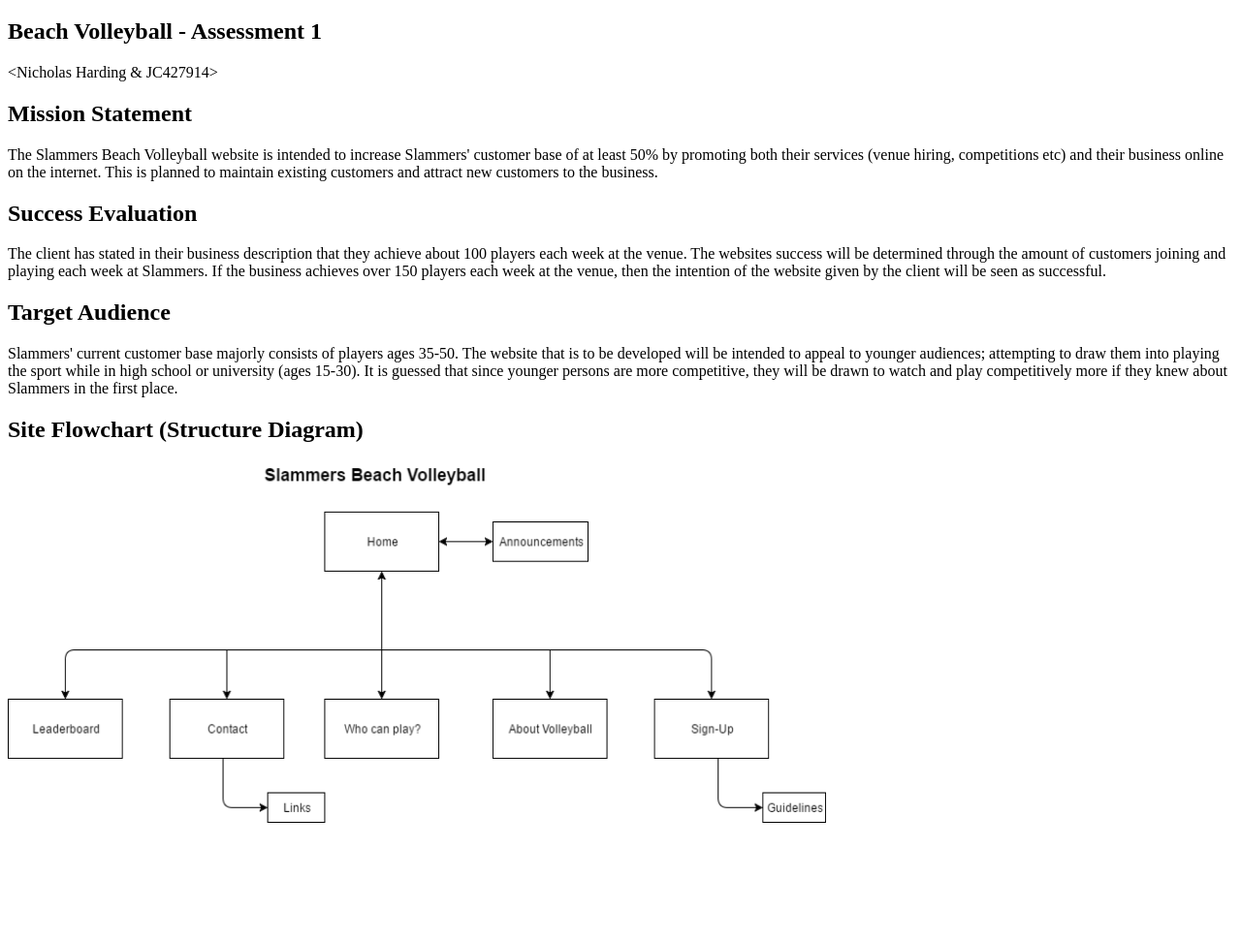
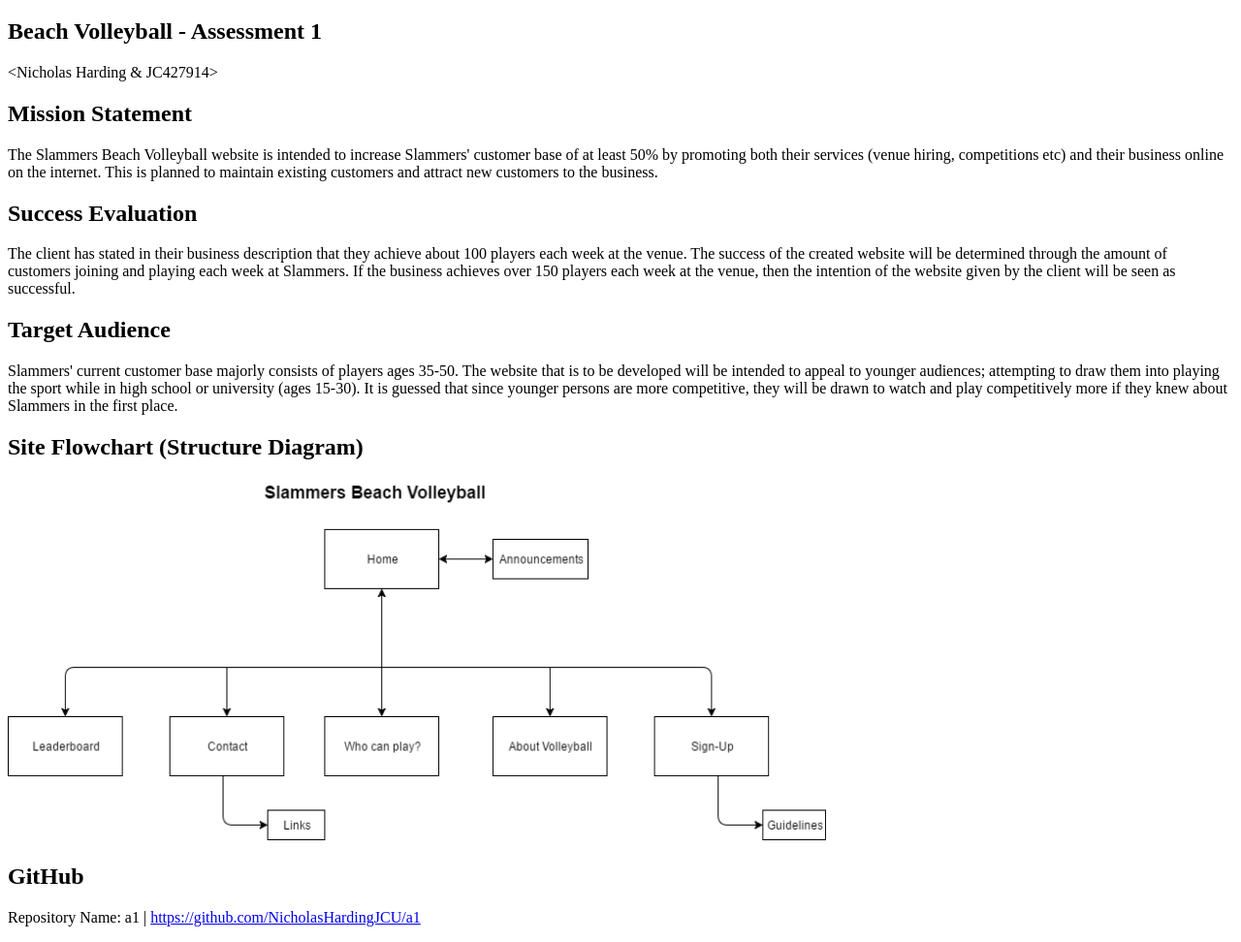
Before and after one commit to NicholasHardingJCU/a1, a plain HTML site: page plan.html in a window 1280 px wide. Shown: the part 61-1033 px from the top of the page at 97% size. Before the commit the page ends 926 px from the top, so only its background shows below. Drawn offline with Linux system fonts and the light colour scheme.

Commit message:
edits
edit edit

```diff
--- a/plan.html
+++ b/plan.html
@@ -1,8 +1,9 @@
-<!DOCTYPE HTML PUBLIC "-//W3C//DTD HTML 4.01 Transitional//EN" "http://www.w3.org/TR/html4/loose.dtd">
+<!doctype html>
 <html>
 <head>
 <title>CP1406 Project Plan - A1</title>
-<meta http-equiv="Content-Type" content="text/html; charset=iso-8859-1"></head>
+<meta charset="utf-8">
+</head>
 
 <body>
 
@@ -14,11 +15,11 @@
 
 <h2>Mission Statement</h2>
 
- 	 <p>The Slammers Beach Volleyball website is intended to increase Slammers' customer base of at least 50% by promoting both their services (venue hiring, competitions etc) and their 		business online on the internet. This is planned to maintain existing customers and attract new customers to the business. </p>
+ 	 <p>The Slammers Beach Volleyball website is intended to increase Slammers' customer base of at least 50% by promoting both their services (venue hiring, competitions etc) and their business online on the internet. This is planned to maintain existing customers and attract new customers to the business. </p>
 
 <h2>Success Evaluation</h2>
 
-	 <p>The client has stated in their business description that they achieve about 100 players each week at the venue. The websites success will be determined through the amount 					         of customers joining and playing each week at Slammers. If the business achieves over 150 players each week at the venue, then the intention of the website given by the 						         client will be seen as successful.</p>
+	 <p>The client has stated in their business description that they achieve about 100 players each week at the venue. The success of the created website will be determined through the amount of customers joining and playing each week at Slammers. If the business achieves over 150 players each week at the venue, then the intention of the website given by the 						         client will be seen as successful.</p>
 
 <h2>Target Audience</h2>
 
@@ -27,5 +28,9 @@
 		<h2>Site Flowchart (Structure Diagram)</h2>
 
 			<p><img src="images/SlammersFlowchartPlan.png" width="844" height="372" alt=""/></p>
+
+ <h2> GitHub </h2>
+ 	<p>Repository Name: a1 | <a href="https://github.com/NicholasHardingJCU/a1">https://github.com/NicholasHardingJCU/a1</a>
+
 </body>
 </html>
```
Also changed, not shown: contact.html (+1 -1 lines), index.html (+0 -1 lines).
